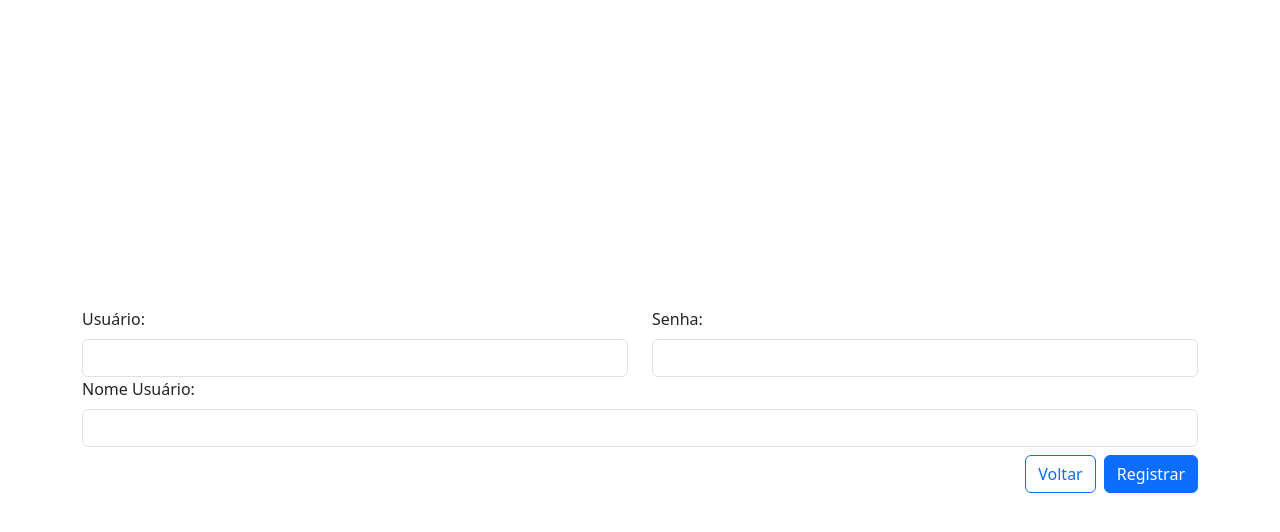
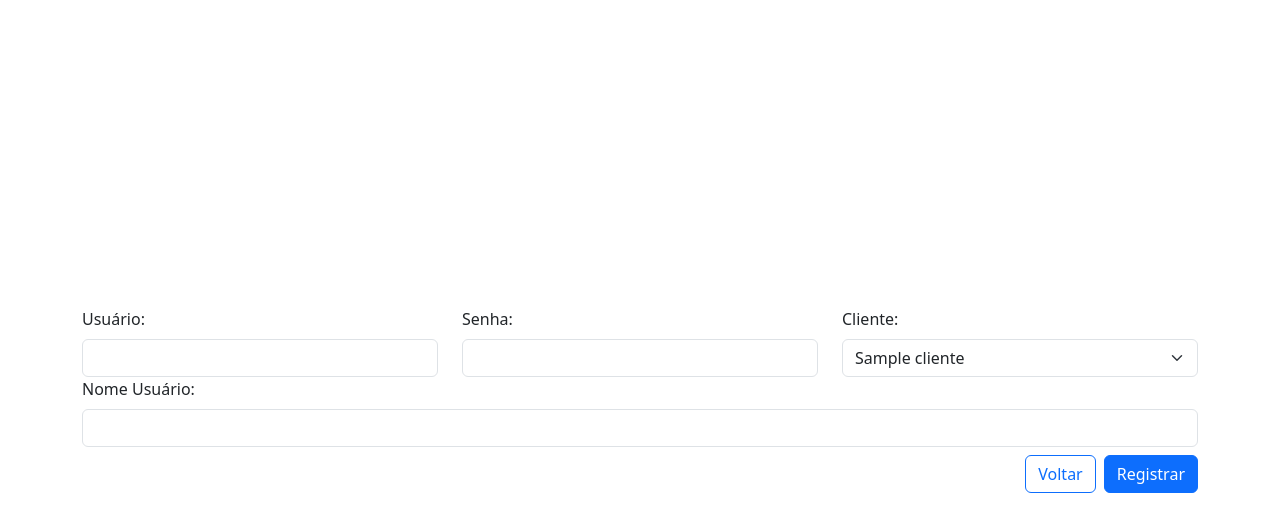
Before and after one commit to MatheusDevJob/controle-horas, a CodeIgniter 4 app: the page made by app/Views/criar_conta.php in a window 1280 px wide. Shown: the top 532 px of the page. Run offline with PHP 8.4 and a stand-in for CodeIgniter, Linux system fonts and the light colour scheme; the template is opened without the code that fills it: most values are stand-ins (such as "Sample title", 1, 10 or a date in 2020); some libraries are stand-ins or nearby versions.

Commit message:
cliente no cadastro

```diff
--- a/app/Views/criar_conta.php
+++ b/app/Views/criar_conta.php
@@ -27,6 +27,7 @@
             const usuario = $("#usuario").val();
             const senha = $("#senha").val();
             const userNome = $("#userNome").val();
+            const cliente = $("#cliente").val();
 
             if (!usuario) {
                 $("#usuario").focus()
@@ -52,6 +53,7 @@
                 data: {
                     usuario,
                     senha,
+                    cliente,
                     userNome
                 },
                 success: function(response) {
@@ -84,6 +86,16 @@
                     <label for="senha" class="form-label">Senha:</label>
                     <input type="password" class="form-control" id="senha">
                 </div>
+                <div class="col">
+                    <label for="cliente" class="form-label">Cliente:</label>
+                    <select name="" id="cliente" class="form-select">
+                        <?php
+                        foreach ($clientes as $cliente) {
+                            echo "<option value='{$cliente["cliente_id"]}'>{$cliente["cliente"]}</option>";
+                        }
+                        ?>
+                    </select>
+                </div>
             </div>
             <div class="row">
                 <div class="col">
```
Also changed, not shown: app/Controllers/Home.php (+10 -3 lines), app/Models/Conta_model.php (+7 -6 lines).
